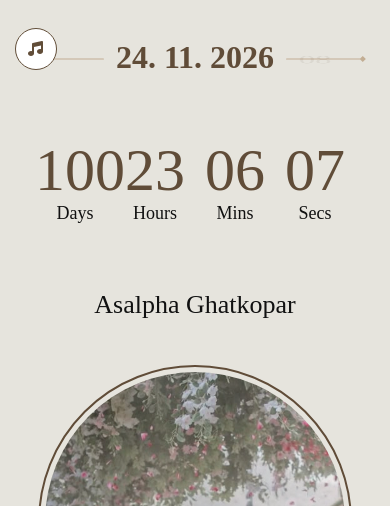
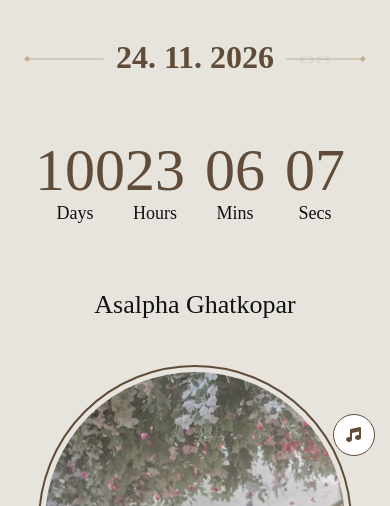
Before and after one commit to Roshan544/Roshani-weds-Suraj, a plain HTML site: page index.html in a window 390 px wide. Shown: the part 373-879 px from the top of the page. Drawn offline with Linux system fonts and the light colour scheme; a web font is replaced by a local one.

Commit message:
updated 3

```diff
--- a/css/style.css
+++ b/css/style.css
@@ -1132,9 +1132,8 @@ input::-webkit-inner-spin-button {
 /* Music Button */
 #musicBtn {
     position: fixed;
-    left: 20px;
-    top: 50%;
-    transform: translateY(-50%);
+    right: 20px;
+    bottom: 20px;
     width: 45px;
     height: 45px;
     border: 1px solid #614D38;
@@ -1161,7 +1160,8 @@ input::-webkit-inner-spin-button {
 
 @media (max-width: 767px) {
     #musicBtn {
-        left: 15px;
+        right: 15px;
+        bottom: 15px;
         width: 42px;
         height: 42px;
         font-size: 16px;
```
